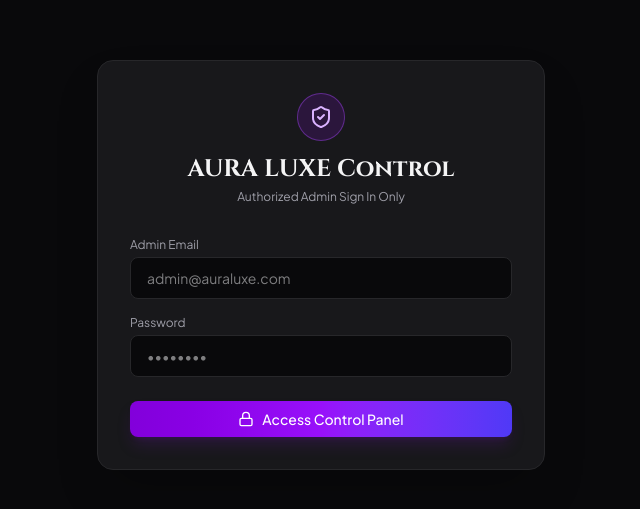
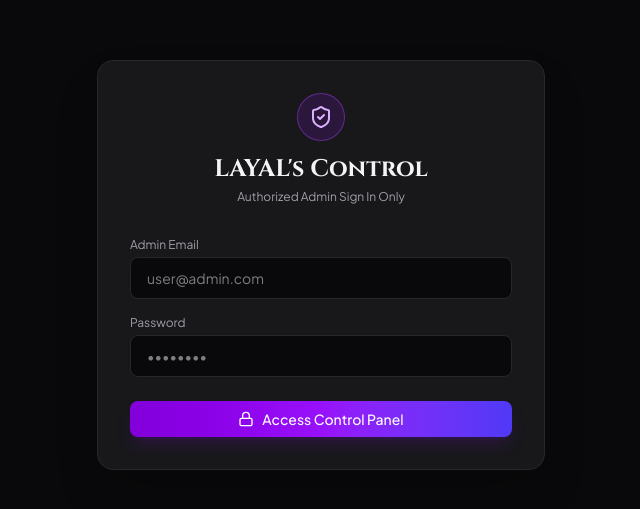
Before and after one commit to Omar-Gouda/otour, a Next.js app: page /admin/login in a window 1280 px wide. Shown: the part 135-644 px from the top of the page, without its empty margins (319-959 px from the left). Built offline with nearby package versions, Linux system fonts and the light colour scheme; no server answers.

Commit message:
rebrand: update brand name from AURA LUXE to LAYAL

```diff
--- a/app/(public)/checkout/page.tsx
+++ b/app/(public)/checkout/page.tsx
@@ -51,7 +51,7 @@ export default function CheckoutPage() {
         const adminPhone = process.env.NEXT_PUBLIC_WHATSAPP_NUMBER || '201111902532';
 
         // 2. Prepare WhatsApp Text Message
-        const message = `👑 *AURA LUXE - New Order!*%0A%0A` +
+        const message = `👑 * LAYAL - New Order!*%0A%0A` +
         `*Order Code:* ${newOrder.order_code}%0A` +
         `*Name:* ${customerName}%0A` +
         `*Phone:* ${customerPhone}%0A` +
--- a/app/(public)/my-orders/page.tsx
+++ b/app/(public)/my-orders/page.tsx
@@ -72,7 +72,7 @@ export default function MyOrdersPage() {
         <div className="text-center space-y-2">
           <h1 className="text-3xl font-serif font-bold text-amber-200">Track Your Orders</h1>
           <p className="text-xs text-zinc-400 font-sans">
-            Enter your Order Code (e.g. AURA-XXXXXX) or Phone Number to view status details.
+            Enter your Order Code (e.g. LYL-XXXXXX) or Phone Number to view status details.
           </p>
         </div>
 
--- a/app/(public)/page.tsx
+++ b/app/(public)/page.tsx
@@ -68,7 +68,7 @@ export default function HomePage() {
           {/* Luxury Hero Banner */}
           <section className="relative text-center py-10 px-6 rounded-2xl bg-gradient-to-b from-zinc-900/90 via-zinc-950 to-zinc-950 border border-amber-500/20 shadow-2xl mb-8">
             <h1 className="text-3xl sm:text-5xl font-serif font-bold tracking-widest text-transparent bg-clip-text bg-gradient-to-r from-amber-200 via-yellow-100 to-amber-400 mb-2">
-              AURA LUXE PERFUME
+              LAYAL's PERFUME
             </h1>
             <p className="text-zinc-400 text-xs sm:text-sm tracking-widest uppercase font-sans">
               A premium online fragrance boutique
--- a/app/admin/dashboard/page.tsx
+++ b/app/admin/dashboard/page.tsx
@@ -68,7 +68,7 @@ export default function AdminDashboardPage() {
         {/* Header */}
         <div className="flex justify-between items-center border-b border-zinc-800 pb-6">
           <div>
-            <h1 className="text-2xl font-serif font-bold text-amber-300">AURA LUXE Executive Dashboard</h1>
+            <h1 className="text-2xl font-serif font-bold text-amber-300">LAYAL Executive Dashboard</h1>
             <p className="text-xs text-zinc-400 mt-1">Live metrics, visits, order tracking, and review moderation</p>
           </div>
           <Link href="/admin/control-center">
--- a/app/admin/login/page.tsx
+++ b/app/admin/login/page.tsx
@@ -40,7 +40,7 @@ export default function AdminLoginPage() {
           <div className="w-12 h-12 rounded-full bg-purple-900/30 border border-purple-500/40 flex items-center justify-center mx-auto mb-3">
             <ShieldCheck className="w-6 h-6 text-purple-300" />
           </div>
-          <h1 className="text-2xl font-serif font-bold text-zinc-100">AURA LUXE Control</h1>
+          <h1 className="text-2xl font-serif font-bold text-zinc-100">LAYAL's Control</h1>
           <p className="text-xs text-zinc-400 mt-1">Authorized Admin Sign In Only</p>
         </div>
 
@@ -58,7 +58,7 @@ export default function AdminLoginPage() {
               required
               value={email}
               onChange={(e) => setEmail(e.target.value)}
-              placeholder="admin@auraluxe.com"
+              placeholder="user@admin.com"
               className="w-full bg-zinc-950 border border-zinc-800 rounded-lg px-4 py-2.5 text-sm text-zinc-100 focus:outline-none focus:border-purple-500"
             />
           </div>
--- a/app/layout.tsx
+++ b/app/layout.tsx
@@ -22,11 +22,11 @@ export const viewport: Viewport = {
 
 export const metadata: Metadata = {
   title: {
-    default: "AURA LUXE | Haute Parfumerie",
-    template: "%s | AURA LUXE",
+    default: "LAYAL | Haute Parfumerie",
+    template: "%s | LAYAL",
   },
   description: "A premium online fragrance boutique curating rare, authentic luxury perfumes.",
-  keywords: ["AURA LUXE", "Perfumes", "Luxurious Fragrances", "Haute Parfumerie"],
+  keywords: ["LAYAL", "Perfumes", "Luxurious Fragrances", "Haute Parfumerie"],
   authors: [{ name: "Omar Gouda" }],
  icons: {
     icon: "/icon.svg",
--- a/components/storefront/Footer.tsx
+++ b/components/storefront/Footer.tsx
@@ -14,7 +14,7 @@ export const Footer: React.FC = () => {
           {/* Col 1: Brand */}
           <div className="space-y-3">
             <h3 className="font-serif font-bold text-lg tracking-[0.25em] text-amber-200 uppercase">
-              AURA LUXE
+              LAYAL
             </h3>
             <p className="text-[11px] text-zinc-500 font-mono uppercase tracking-widest leading-relaxed">
               Haute Parfumerie & Niche Fragrances
@@ -82,7 +82,7 @@ export const Footer: React.FC = () => {
 
         {/* Lower Studio Signature Bar */}
         <div className="pt-8 flex flex-col sm:flex-row justify-between items-center gap-4 text-[11px] text-zinc-600 font-mono">
-          <p>© {new Date().getFullYear()} AURA LUXE. All Rights Reserved.</p>
+          <p>© {new Date().getFullYear()} LAYAL PERFUMES. All Rights Reserved.</p>
 
           <p className="text-zinc-500 font-sans tracking-wide">
             Designed & Engineered by{' '}
--- a/components/storefront/Navbar.tsx
+++ b/components/storefront/Navbar.tsx
@@ -20,7 +20,7 @@ export const Navbar: React.FC = () => {
           {/* Logo */}
           <Link href="/" className="flex flex-col shrink-0">
             <span className="font-serif font-bold text-base sm:text-2xl tracking-[0.15em] sm:tracking-[0.2em] text-transparent bg-clip-text bg-gradient-to-r from-amber-200 via-yellow-100 to-amber-400 uppercase">
-              AURA LUXE
+              LAYAL
             </span>
             <span className="text-[8px] sm:text-[10px] font-mono tracking-[0.2em] text-zinc-500 uppercase -mt-0.5 hidden xs:block">
               Parfums Haute Parfumerie
```
